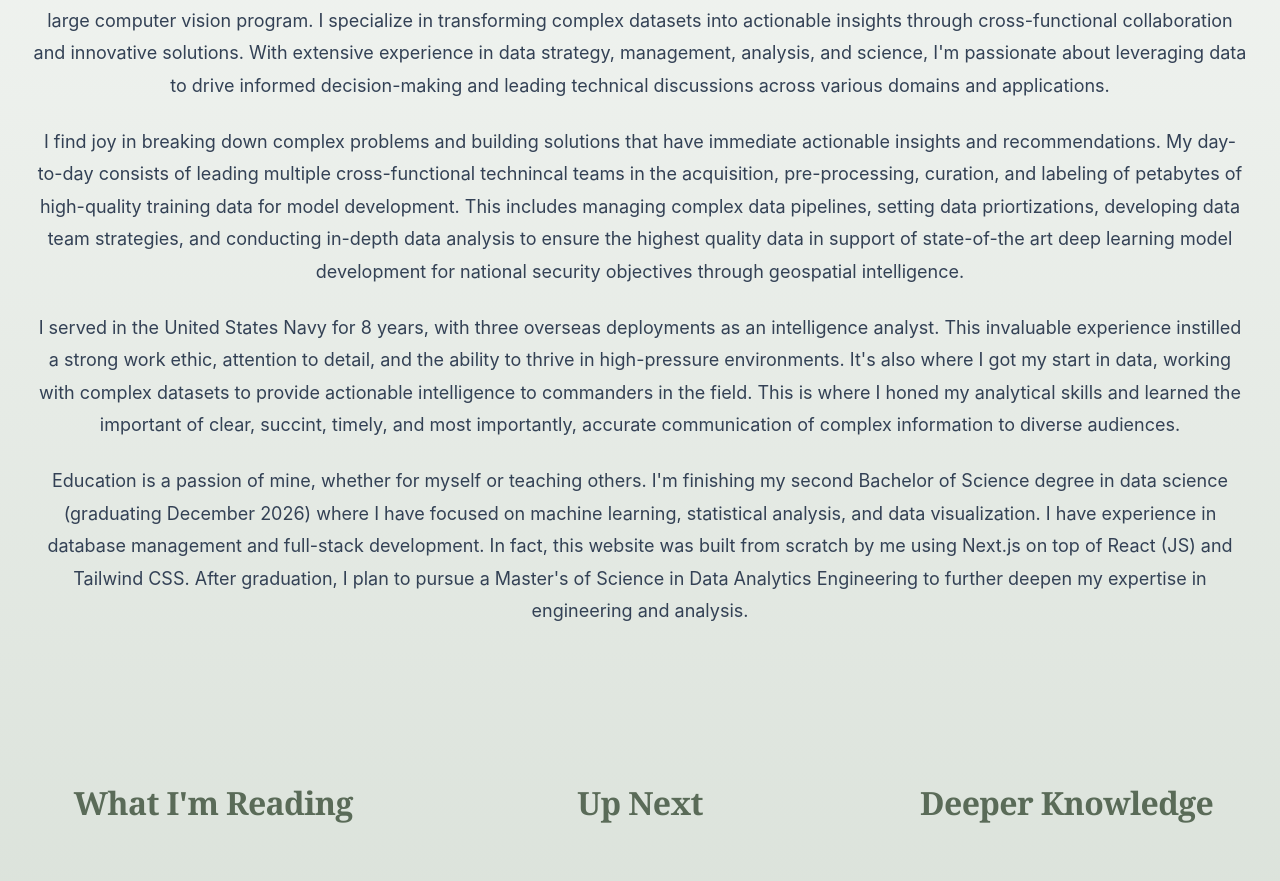
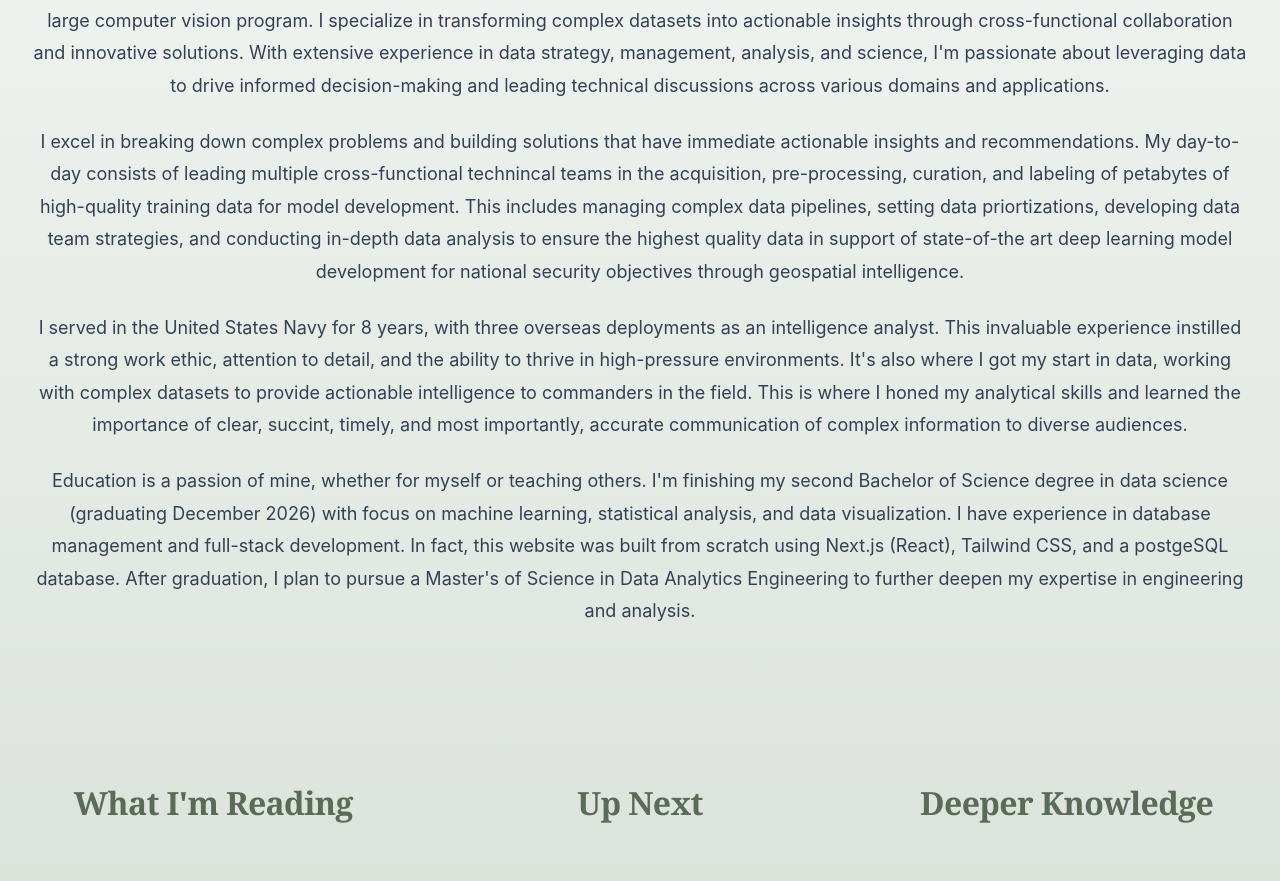
Before and after one commit to spencer-navy/portfolio, a Next.js app: page /about in a window 1280 px wide. Shown: the part 887-1768 px from the top of the page. Built offline with nearby package versions, Linux system fonts and the light colour scheme; grey boxes are pictures that could not be loaded.

Commit message:
Update About page text content

```diff
--- a/app/about/page.js
+++ b/app/about/page.js
@@ -415,7 +415,7 @@ export default function About() {
                                 </p>
 
                                 <p className={styles.paragraph}>
-                                    I find joy in breaking down complex problems and building solutions that have immediate actionable insights
+                                    I excel in breaking down complex problems and building solutions that have immediate actionable insights
                                     and recommendations. My day-to-day consists of leading multiple cross-functional technincal teams
                                     in the acquisition, pre-processing, curation, and labeling of petabytes of high-quality training data for model development.
                                     This includes managing complex data pipelines, setting data priortizations, developing data team strategies, and conducting
@@ -427,16 +427,16 @@ export default function About() {
                                     I served in the United States Navy for 8 years, with three overseas deployments as an intelligence analyst.
                                     This invaluable experience instilled a strong work ethic, attention to detail, and the ability to thrive in
                                     high-pressure environments. It's also where I got my start in data, working with complex datasets to provide actionable
-                                    intelligence to commanders in the field. This is where I honed my analytical skills and learned the important of clear,
+                                    intelligence to commanders in the field. This is where I honed my analytical skills and learned the importance of clear,
                                     succint, timely, and most importantly, accurate communication of complex information to diverse audiences.
                                 </p>
 
                                 <p className={styles.paragraph}>
                                     Education is a passion of mine, whether for myself or teaching others.
                                     I'm finishing my second Bachelor of Science degree in data science (graduating December 2026)
-                                    where I have focused on machine learning, statistical analysis, and data visualization.
+                                    with focus on machine learning, statistical analysis, and data visualization.
                                     I have experience in database management and full-stack development. In fact, this website
-                                    was built from scratch by me using Next.js on top of React (JS) and Tailwind CSS.
+                                    was built from scratch using Next.js (React), Tailwind CSS, and a postgeSQL database.
                                     After graduation, I plan to pursue a Master's of Science in Data Analytics Engineering to further
                                     deepen my expertise in engineering and analysis.
                                 </p>
```
